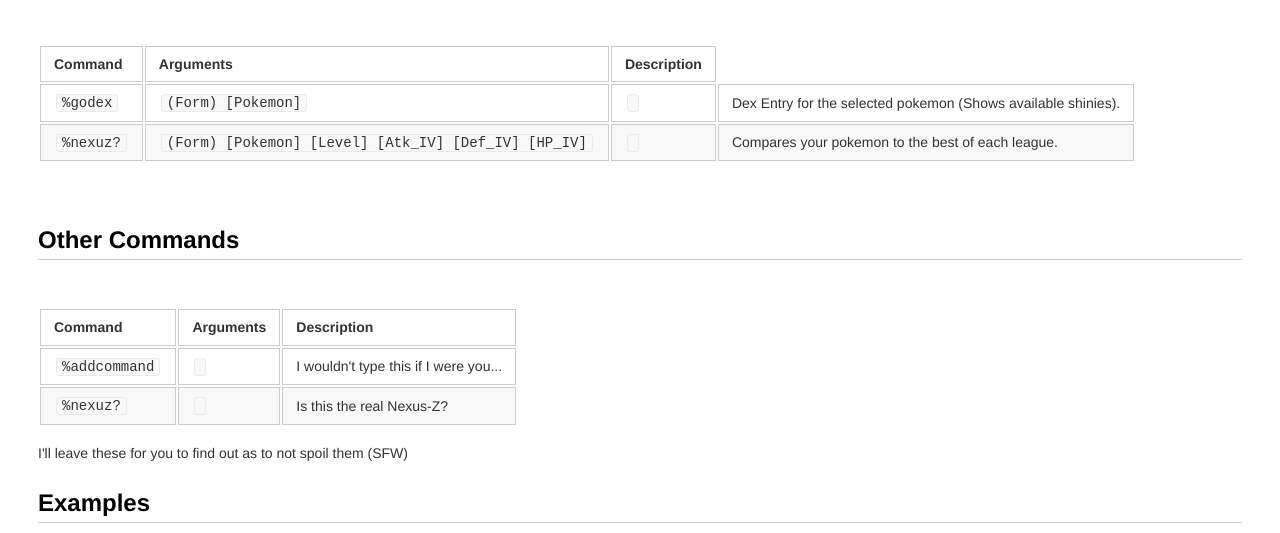
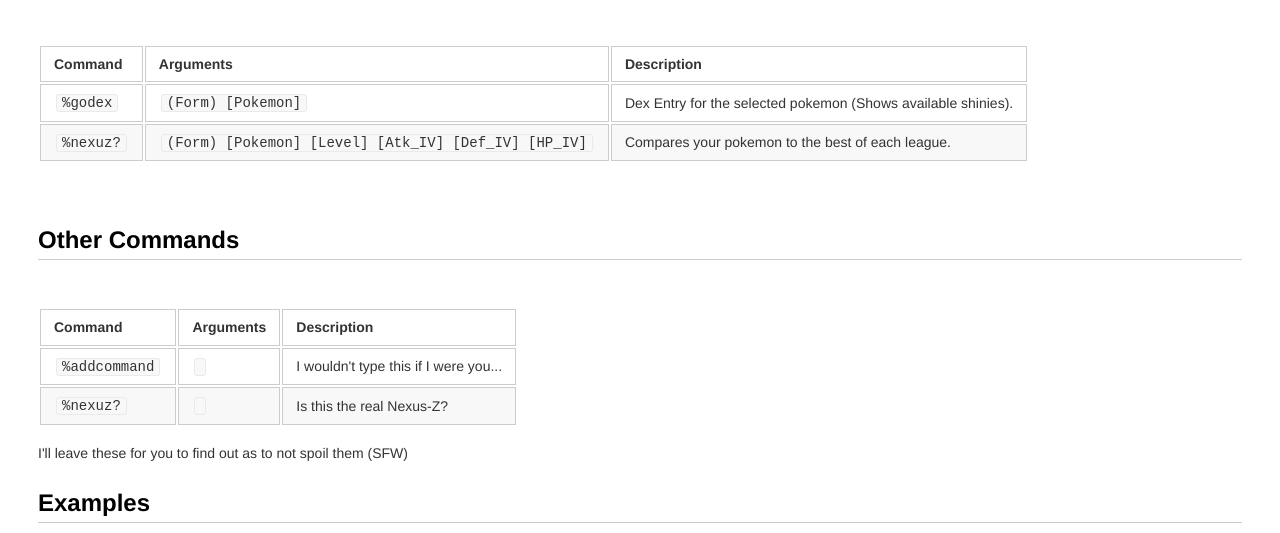
Before and after one commit to Sollisnexus/Nexusz.github.io, a plain HTML site: page NexusZ/index.html in a window 1280 px wide. Shown: the part 944-1477 px from the top of the page. Drawn offline with Linux system fonts and the light colour scheme.

Commit message:
Update index.html

```diff
--- a/NexusZ/index.html
+++ b/NexusZ/index.html
@@ -81,13 +81,11 @@ W.I.P Will be added soon as verification occurs
 	<tr>
 		<td><code class="language-plaintext highlighter-rouge">%godex</code></td>
 		<td><code class="language-plaintext highlighter-rouge">(Form) [Pokemon]</code></td>
-		<td><code class="language-plaintext highlighter-rouge"></code></td>
 		<td>Dex Entry for the selected pokemon (Shows available shinies).</td>
 	</tr>
 	<tr>
 		<td><code class="language-plaintext highlighter-rouge">%nexuz?</code></td>
 		<td><code class="language-plaintext highlighter-rouge">(Form) [Pokemon] [Level] [Atk_IV] [Def_IV] [HP_IV]</code></td>
-		<td><code class="language-plaintext highlighter-rouge"></code></td>
 		<td>Compares your pokemon to the best of each league.</td>
 	</tr>
 </tbody>
```
